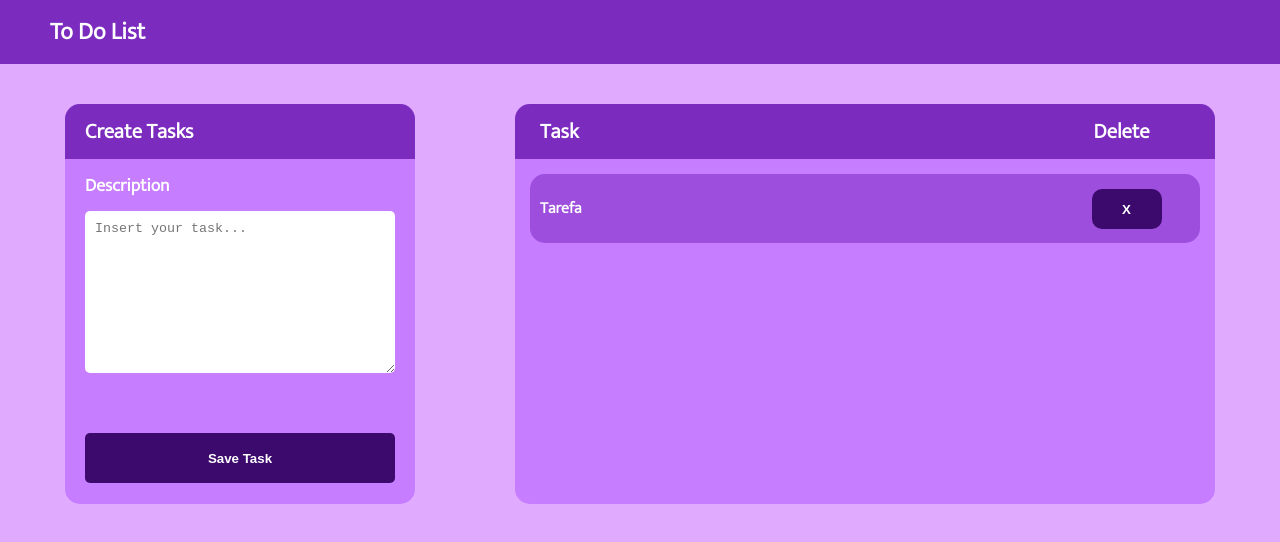
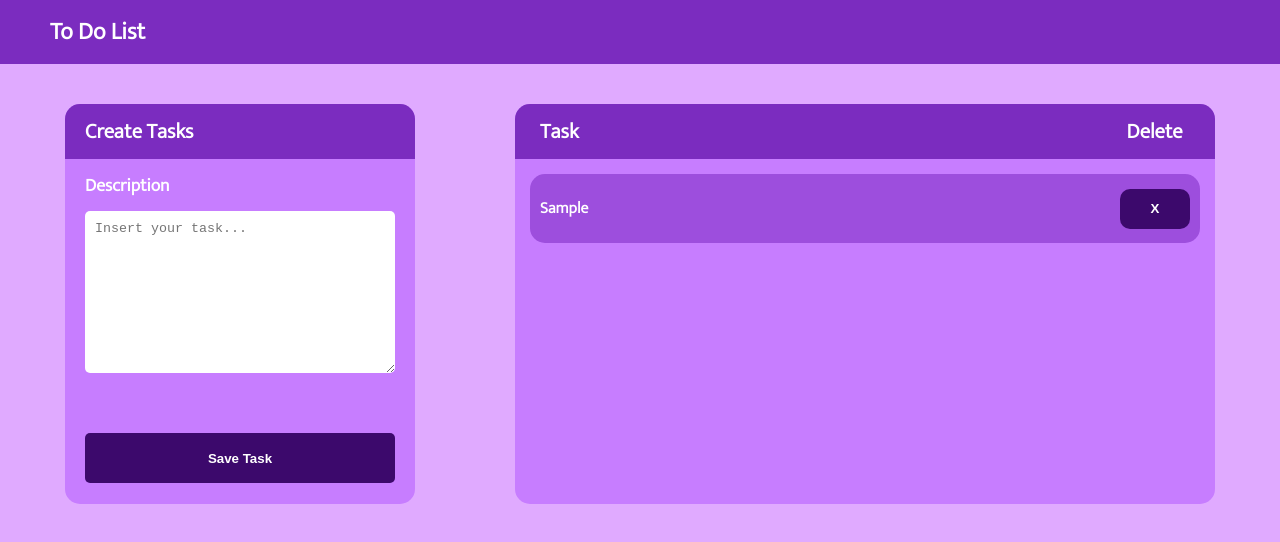
Before and after one commit to JL1227/To-Do-List, a React (Vite) app: page / in a window 1280 px wide. Both pictures are taken after typing "Sample" into the empty fields and a click on the button "Save Task". Shown: the top 542 px of the page. Built offline with nearby package versions, Linux system fonts and the light colour scheme.

Commit message:
deleteTask e alguns ajustes

```diff
--- a/src/components/ShowTasks/ShowTasks.module.css
+++ b/src/components/ShowTasks/ShowTasks.module.css
@@ -10,7 +10,7 @@
 
   display: flex;
   flex-direction: row;
-  gap: 515px;
+  gap: 548px;
   border-radius: 15px 15px 0 0;
   padding: 10px 25px;
 }
--- a/src/components/ShowTasks/index.jsx
+++ b/src/components/ShowTasks/index.jsx
@@ -14,7 +14,7 @@ const ShowTasks = () => {
         <h2 className={styles.delete}>Delete</h2>
       </div>
       {list.map((task, index) => (
-        <Task key={index} indice={index}/>
+        <Task key={index} indice={index} task={task} />
       ))}
     </div>
   );
--- a/src/components/Task/Task.module.css
+++ b/src/components/Task/Task.module.css
@@ -7,11 +7,21 @@
 
   display: flex;
   flex-direction: row;
-  gap: 510px;
+  justify-content: space-between;
   border-radius: 15px;
   padding: 5px 10px;
   margin-top: 15px;
   margin-left: 15px;
+}
+
+.Task p {
+  max-width: 80%;
+  word-wrap: break-word;
+}
+
+.Task div {
+  display: flex;
+  align-items: center;
 }
 
 .taskButton {
@@ -20,7 +30,6 @@
 
   height: 40px;
   width: 70px;
-  margin-top: 10px;
 
   background-color: #3c096c;
   color: white;
--- a/src/components/Task/index.jsx
+++ b/src/components/Task/index.jsx
@@ -3,14 +3,16 @@ import { useContext } from "react";
 import { Context } from '../Tasks'
 
 
-const Task = ({ indice }) => {
+const Task = ({ indice, task }) => {
 
-  const {deleteTask} = useContext(Context)
+  const {deleteTask, } = useContext(Context)
 
   return (
     <div className={styles.Task}>
-      <p>Tarefa</p>
-      <button type="button" className={styles.taskButton}>X</button>
+      <p>{task}</p>
+      <div>
+        <button type="button" className={styles.taskButton} onClick={() => deleteTask(indice)}>X</button>
+      </div>
     </div>
   );
 };
--- a/src/components/Tasks/index.jsx
+++ b/src/components/Tasks/index.jsx
@@ -3,7 +3,6 @@ import CreateTask from "../CreateTask";
 import ShowTasks from "../ShowTasks";
 
 import { useState, createContext, useEffect } from "react";
-
 
 export const Context = createContext()
 
@@ -19,7 +18,9 @@ const Tasks = () => {
   }
 
   function deleteTask(i) {
-    console.log(i)
+    const taskArray = [...list]
+    taskArray.splice(i, 1)
+    setList(taskArray)
   }
 
   return (
```
